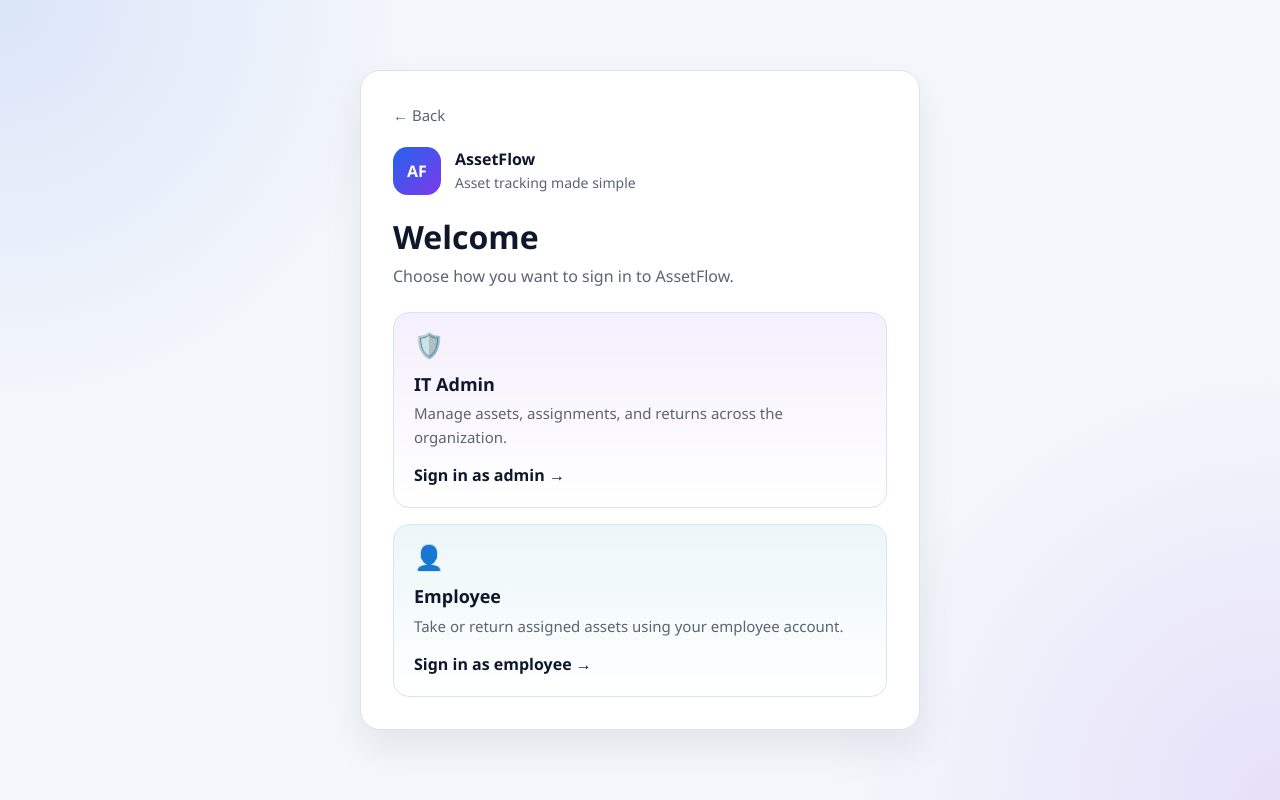
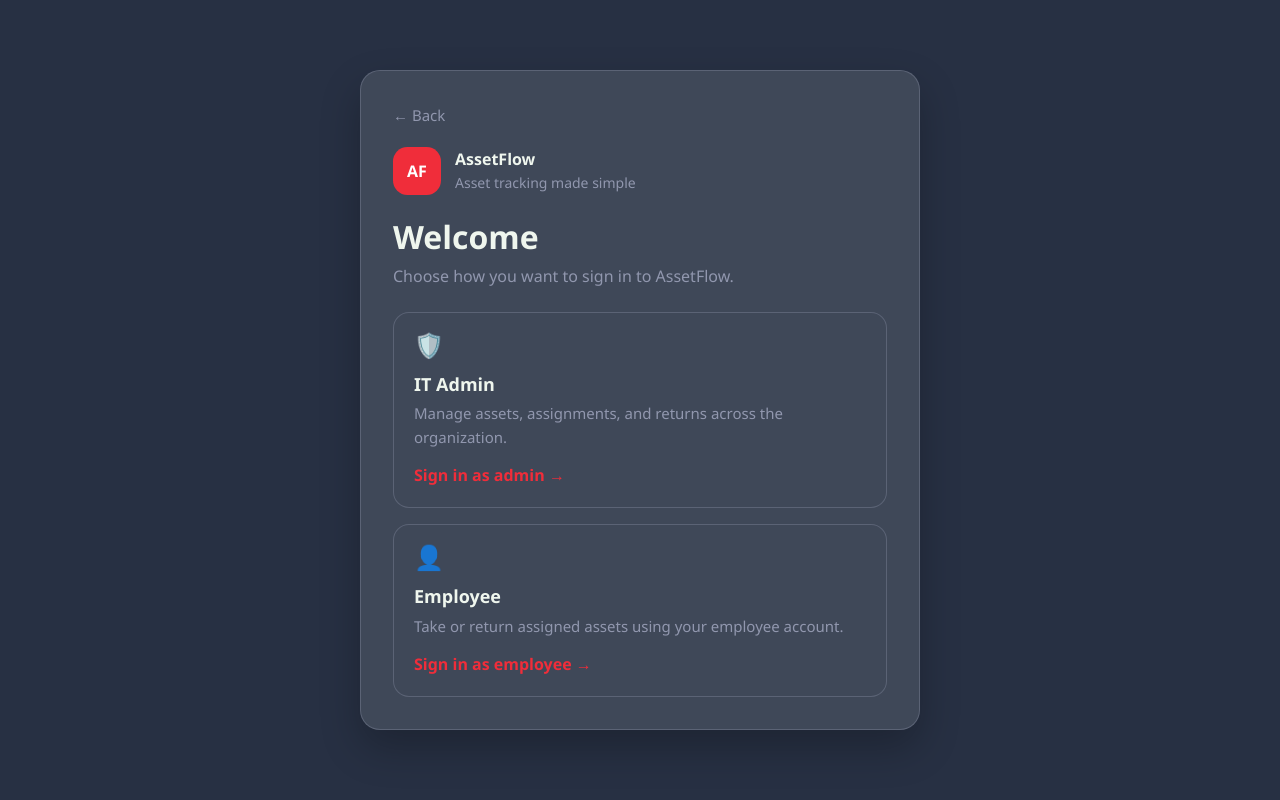
Before and after one commit to JOEDUCERR/assetflow, a React (Vite) app in the folder frontend/: page / in a window 1280 px wide. Built offline with nearby package versions, Linux system fonts and the light colour scheme; no server answers.

Commit message:
Implemented red theme

```diff
--- a/frontend/src/index.css
+++ b/frontend/src/index.css
@@ -1,20 +1,21 @@
 :root {
-  --text: #5b6472;
-  --text-h: #0f172a;
-  --bg: #f4f7fb;
-  --surface: #ffffff;
-  --border: #dbe3ef;
-  --code-bg: #eef2f8;
-  --accent: #2563eb;
-  --accent-hover: #1d4ed8;
-  --accent-soft: rgba(37, 99, 235, 0.08);
-  --admin: #7c3aed;
-  --admin-soft: rgba(124, 58, 237, 0.08);
-  --employee: #0891b2;
-  --employee-soft: rgba(8, 145, 178, 0.08);
-  --danger-bg: #fef2f2;
-  --danger-text: #b91c1c;
-  --shadow: 0 18px 40px rgba(15, 23, 42, 0.08);
+  --text: #9197AE;
+  --text-h: #EFF6EE;
+  --bg: #273043;
+  --surface: color-mix(in srgb, #273043 88%, #EFF6EE 12%);
+  --surface-strong: color-mix(in srgb, #273043 78%, #EFF6EE 22%);
+  --border: rgba(145, 151, 174, 0.34);
+  --code-bg: #EFF6EE;
+  --accent: #F02D3A;
+  --accent-hover: #DD0426;
+  --accent-soft: rgba(240, 45, 58, 0.14);
+  --admin: #F02D3A;
+  --admin-soft: rgba(240, 45, 58, 0.12);
+  --employee: #F02D3A;
+  --employee-soft: rgba(240, 45, 58, 0.1);
+  --danger-bg: rgba(221, 4, 38, 0.14);
+  --danger-text: #EFF6EE;
+  --shadow: 0 18px 40px rgba(0, 0, 0, 0.24);
 
   --sans: 'Segoe UI', system-ui, sans-serif;
   --heading: 'Segoe UI', system-ui, sans-serif;
@@ -36,6 +37,7 @@
 body {
   margin: 0;
   min-height: 100svh;
+  background: var(--bg);
 }
 
 #root {
@@ -86,10 +88,7 @@ code {
   display: grid;
   place-items: center;
   padding: 1.5rem;
-  background:
-    radial-gradient(circle at top left, rgba(37, 99, 235, 0.12), transparent 28%),
-    radial-gradient(circle at bottom right, rgba(124, 58, 237, 0.12), transparent 30%),
-    var(--bg);
+  background: var(--bg);
 }
 
 .auth-card {
@@ -122,7 +121,7 @@ code {
   border-radius: 0.9rem;
   display: grid;
   place-items: center;
-  background: linear-gradient(135deg, var(--accent), var(--admin));
+  background: var(--accent);
   color: white;
   font-weight: 700;
 }
@@ -169,19 +168,19 @@ code {
 }
 
 .role-card-admin {
-  background: linear-gradient(180deg, var(--admin-soft), transparent);
+  background: var(--surface);
 }
 
 .role-card-admin:hover {
-  border-color: rgba(124, 58, 237, 0.35);
+  border-color: var(--accent);
 }
 
 .role-card-employee {
-  background: linear-gradient(180deg, var(--employee-soft), transparent);
+  background: var(--surface);
 }
 
 .role-card-employee:hover {
-  border-color: rgba(8, 145, 178, 0.35);
+  border-color: var(--accent);
 }
 
 .role-icon {
@@ -200,7 +199,7 @@ code {
   display: inline-block;
   margin-top: 0.875rem;
   font-weight: 600;
-  color: var(--text-h);
+  color: var(--accent);
 }
 
 .auth-form {
@@ -225,12 +224,12 @@ code {
   border-radius: 0.75rem;
   padding: 0.8rem 0.95rem;
   font: inherit;
-  color: var(--text-h);
-  background: #fff;
+  color: var(--bg);
+  background: var(--code-bg);
 }
 
 .form-field input:focus {
-  outline: 2px solid rgba(37, 99, 235, 0.25);
+  outline: 2px solid rgba(240, 45, 58, 0.32);
   border-color: var(--accent);
 }
 
@@ -242,6 +241,7 @@ code {
 .form-error {
   padding: 0.75rem 0.9rem;
   border-radius: 0.75rem;
+  border: 1px solid rgba(221, 4, 38, 0.42);
   background: var(--danger-bg);
   color: var(--danger-text);
   font-size: 0.9375rem;
@@ -254,7 +254,7 @@ code {
   font: inherit;
   font-weight: 600;
   cursor: pointer;
-  transition: background 0.15s ease, opacity 0.15s ease;
+  transition: background 0.15s ease, opacity 0.15s ease, color 0.15s ease;
 }
 
 .btn:disabled {
@@ -272,8 +272,13 @@ code {
 }
 
 .btn-secondary {
-  background: var(--code-bg);
+  background: rgba(145, 151, 174, 0.18);
   color: var(--text-h);
+  border: 1px solid var(--border);
+}
+
+.btn-secondary:hover:not(:disabled) {
+  background: rgba(145, 151, 174, 0.3);
 }
 
 .form-hint,
@@ -356,6 +361,83 @@ code {
   color: var(--text);
 }
 
+.table-wrap {
+  width: 100%;
+  overflow-x: auto;
+}
+
+.data-table {
+  width: 100%;
+  border-collapse: separate;
+  border-spacing: 0 0.35rem;
+}
+
+.data-table th,
+.data-table td {
+  padding: 0.9rem 1rem;
+  text-align: left;
+}
+
+.data-table th {
+  color: var(--text-h);
+  font-size: 0.8125rem;
+  letter-spacing: 0.04em;
+  text-transform: uppercase;
+  border-bottom: 1px solid var(--border);
+}
+
+.data-table td {
+  color: var(--text);
+  background: rgba(239, 246, 238, 0.04);
+  border-top: 1px solid rgba(145, 151, 174, 0.18);
+  border-bottom: 1px solid rgba(145, 151, 174, 0.18);
+}
+
+.data-table tbody tr:nth-child(even) td {
+  background: rgba(239, 246, 238, 0.07);
+}
+
+.data-table td:first-child {
+  color: var(--text-h);
+  border-left: 1px solid rgba(145, 151, 174, 0.18);
+  border-radius: 0.6rem 0 0 0.6rem;
+}
+
+.data-table td:last-child {
+  border-right: 1px solid rgba(145, 151, 174, 0.18);
+  border-radius: 0 0.6rem 0.6rem 0;
+}
+
+.table-actions,
+.header-actions,
+.modal-actions {
+  display: flex;
+  flex-wrap: wrap;
+  gap: 0.65rem;
+}
+
+.status-badge {
+  display: inline-flex;
+  align-items: center;
+  border-radius: 999px;
+  padding: 0.2rem 0.6rem;
+  font-size: 0.75rem;
+  font-weight: 700;
+  text-transform: capitalize;
+}
+
+.status-badge-available {
+  background: rgba(145, 151, 174, 0.18);
+  color: var(--text-h);
+  border: 1px solid var(--border);
+}
+
+.status-badge-assigned {
+  background: var(--accent-soft);
+  color: var(--accent);
+  border: 1px solid rgba(240, 45, 58, 0.38);
+}
+
 @media (max-width: 640px) {
   .auth-card {
     padding: 1.25rem;
--- a/frontend/src/pages/AdminDashboardPage.jsx
+++ b/frontend/src/pages/AdminDashboardPage.jsx
@@ -16,8 +16,6 @@ export default function AdminDashboardPage() {
   const [loading, setLoading] = useState(true)
   const [error, setError] = useState('')
   const [actionError, setActionError] = useState('')
-  const [assignTarget, setAssignTarget] = useState(null)
-  const [empId, setEmpId] = useState('')
   const [actionLoading, setActionLoading] = useState(false)
 
   const loadAssets = useCallback(async () => {
@@ -52,26 +50,6 @@ export default function AdminDashboardPage() {
     } catch (err) {
       setActionError(
         err instanceof ApiError ? err.message : 'Unable to return asset',
-      )
-    } finally {
-      setActionLoading(false)
-    }
-  }
-
-  async function handleManualAssign(event) {
-    event.preventDefault()
-    if (!assignTarget) return
-
-    setActionError('')
-    setActionLoading(true)
-    try {
-      await api.manualAssignAsset(token, assignTarget.id, empId)
-      setAssignTarget(null)
-      setEmpId('')
-      await loadAssets()
-    } catch (err) {
-      setActionError(
-        err instanceof ApiError ? err.message : 'Unable to assign asset',
       )
     } finally {
       setActionLoading(false)
@@ -146,16 +124,6 @@ export default function AdminDashboardPage() {
                         </button>
                         <button
                           type="button"
-                          className="btn btn-small btn-secondary"
-                          onClick={() => {
-                            setAssignTarget(asset)
-                            setEmpId('')
-                          }}
-                        >
-                          Assign
-                        </button>
-                        <button
-                          type="button"
                           className="btn btn-small btn-primary"
                           disabled={actionLoading}
                           onClick={() => handleManualReturn(asset.id)}
@@ -171,45 +139,6 @@ export default function AdminDashboardPage() {
           </div>
         )}
       </section>
-
-      {assignTarget && (
-        <div className="modal-backdrop">
-          <div className="modal-card">
-            <h2>Manually assign asset</h2>
-            <p>
-              Assign <strong>{assignTarget.asset_name}</strong> to an employee
-              using their employee ID.
-            </p>
-            <form className="auth-form" onSubmit={handleManualAssign}>
-              <label className="form-field">
-                <span>Employee ID</span>
-                <input
-                  value={empId}
-                  onChange={(event) => setEmpId(event.target.value)}
-                  placeholder="EMP-001"
-                  required
-                />
-              </label>
-              <div className="modal-actions">
-                <button
-                  type="button"
-                  className="btn btn-secondary"
-                  onClick={() => setAssignTarget(null)}
-                >
-                  Cancel
-                </button>
-                <button
-                  type="submit"
-                  className="btn btn-primary"
-                  disabled={actionLoading}
-                >
-                  {actionLoading ? 'Assigning…' : 'Assign asset'}
-                </button>
-              </div>
-            </form>
-          </div>
-        </div>
-      )}
     </DashboardLayout>
   )
 }
```
Also changed, not shown: frontend/src/pages/AdminInventoryPage.jsx (+83 -1 lines), 1 other file (tests, documents, lock files or other folders).
